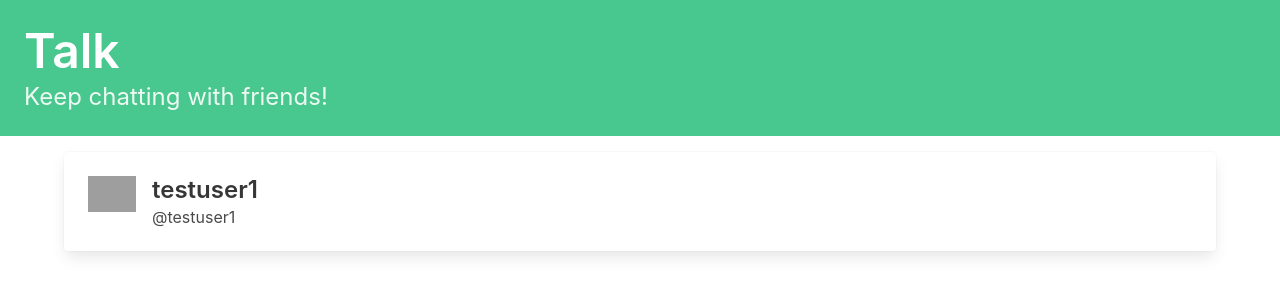
After one commit to pbtrad/social_talk, a Django app: page /profile_list/ in a window 1280 px wide. The commit adds this page. Shown: the top 300 px of the page. Run offline with Django 4.2, Linux system fonts and the light colour scheme; a user stored in the database is signed in; data comes from the database, SQL or seed files in the repository; grey boxes are pictures that could not be loaded.

Commit message:
Added template and views for profile

```diff
--- a/talk/templates/base.html
+++ b/talk/templates/base.html
@@ -4,17 +4,23 @@
     <meta charset="UTF-8">
     <meta http-equiv="X-UA-Compatible" content="IE=edge">
     <meta name="viewport" content="width=device-width, initial-scale=1.0">
+    <link rel="stylesheet"
+          href="https://cdn.jsdelivr.net/npm/bulma@0.9.3/css/bulma.min.css">
     <title>Social Talk</title>
 </head>
 <body>
-    <section>
-        <h1>Talk</h1>
-        <p>Keep chatting with friends!</p>
+    <section class="hero is-small is-success mb-4">
+        <div class="hero-body">
+        <h1 class="title is-1">Talk</h1>
+        <p class="subtitle is-4">Keep chatting with friends!</p>
+        </div>
     </section>
-    <div>
+    <div class="container">
+    <div class="columns">
         {% block content %}
 
         {% endblock content %}
     </div>
+</div>
 </body>
 </html>
--- /dev/null
+++ b/talk/templates/talk/profile_list.html
@@ -0,0 +1,38 @@
+{% extends 'base.html' %}
+
+{% block content %}
+
+<div class="column">
+
+{% for profile in profiles %}
+
+    <div class="block">
+      <div class="card">
+        <a href="#">
+          <div class="card-content">
+            <div class="media">
+              <div class="media-left">
+                <figure class="image is-48x48">
+                  <img src="https://bulma.io/images/placeholders/96x96.png"
+                       alt="Placeholder image">
+                </figure>
+              </div>
+              <div class="media-content">
+                <p class="title is-4">
+                  {{ profile.user.username }}
+                </p>
+                <p class="subtitle is-6">
+                  @{{ profile.user.username|lower }}
+                </p>
+              </div>
+            </div>
+          </div>
+        </a>
+      </div>
+    </div>
+
+{% endfor %}
+
+</div>
+
+{% endblock content %}
--- a/talk/urls.py
+++ b/talk/urls.py
@@ -1,8 +1,10 @@
 from django.urls import path
-from .views import dashboard
+from .views import dashboard, profile_list, profile
 
 app_name = "talk"
 
 urlpatterns = [
     path("", dashboard, name="dashboard"),
+    path("profile_list/", profile_list, name="profile_list"),
+    path("profile/<int:pk>", profile, name="profile"),
 ]
--- a/talk/views.py
+++ b/talk/views.py
@@ -1,4 +1,14 @@
 from django.shortcuts import render
+from .models import Profile
 
 def dashboard(request):
     return render(request, "base.html")
+
+
+def profile_list(request):
+    profiles = Profile.objects.exclude(user=request.user)
+    return render(request, "talk/profile_list.html", {"profiles": profiles})
+
+def profile(request, pk):
+    profile = Profile.objects.get(pk=pk)
+    return render(request, "talk/profile.html", {"profile": profile})
```
